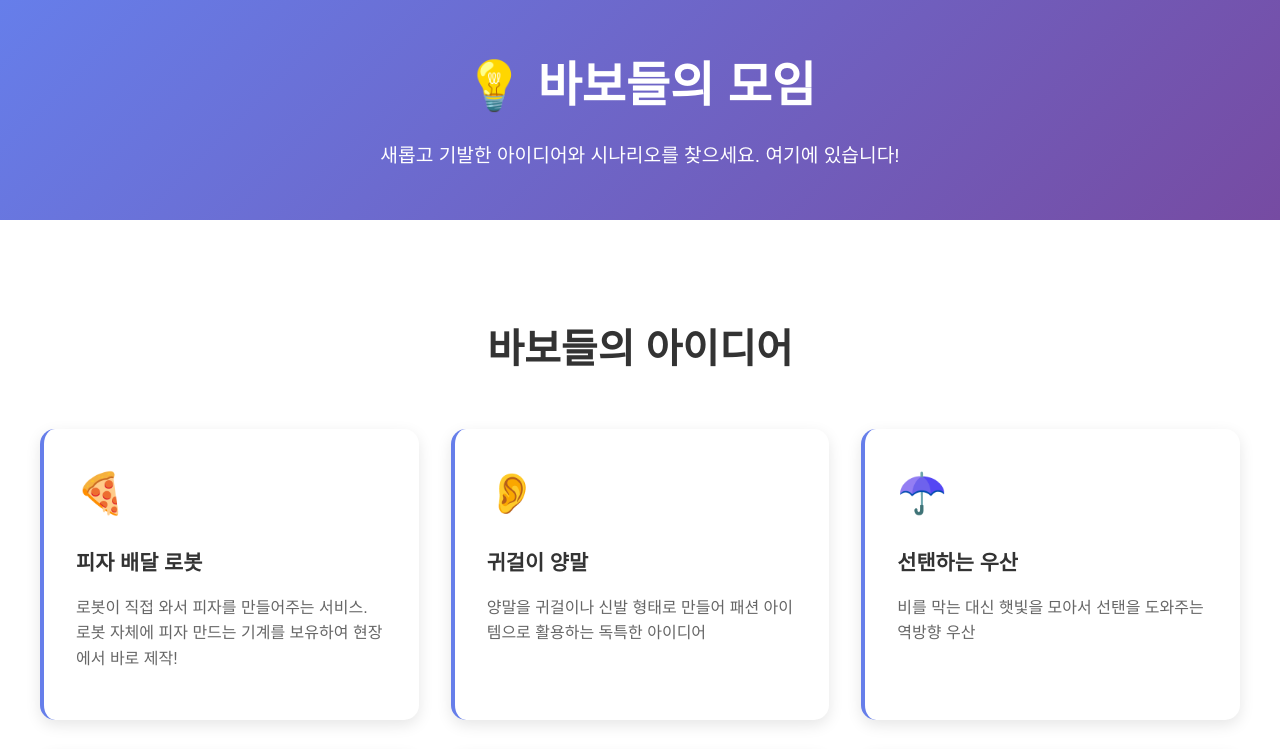
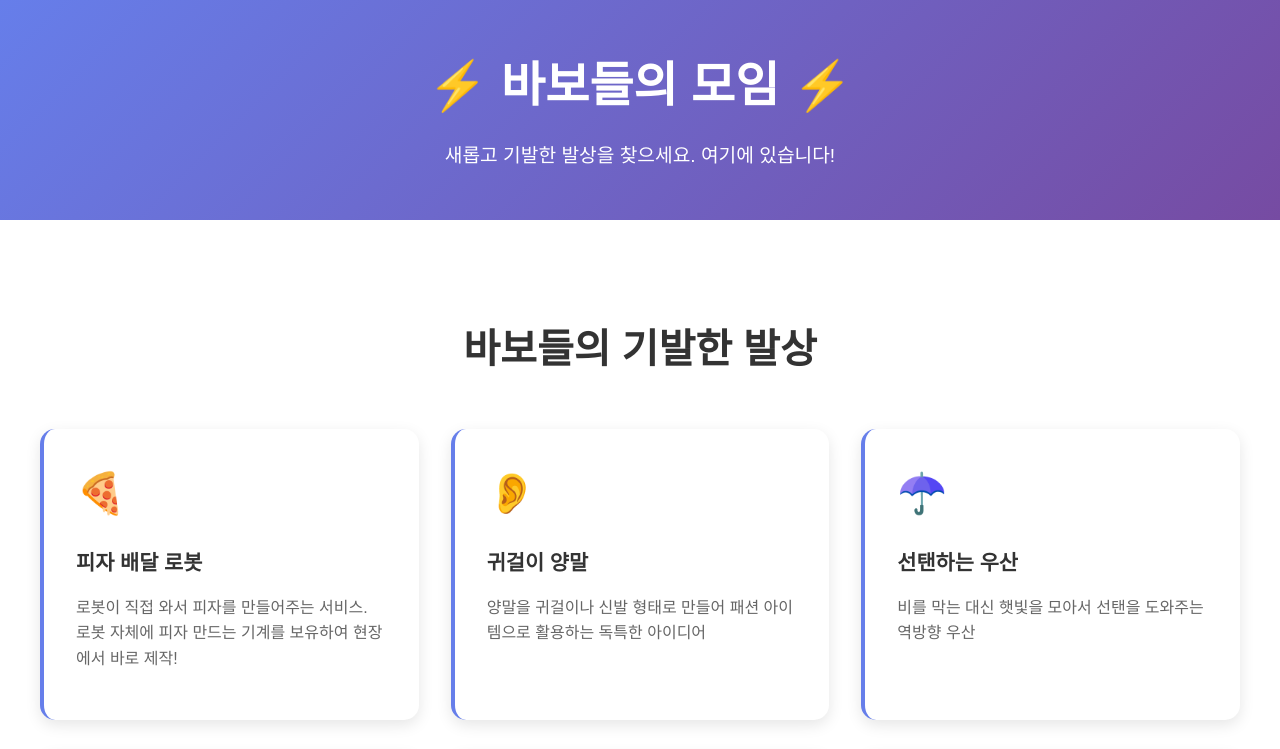
Before and after one commit to jumpbabo-tech/jumpbabo, a plain HTML site: page index.html in a window 1280 px wide. Shown: the top 749 px of the page. Drawn offline with Linux system fonts and the light colour scheme.

Commit message:
Add files via upload

```diff
--- a/index.html
+++ b/index.html
@@ -152,15 +152,15 @@
     <!-- 헤더 -->
     <header class="header">
         <div class="container">
-            <h1>💡 바보들의 모임</h1>
-            <p>새롭고 기발한 아이디어와 시나리오를 찾으세요. 여기에 있습니다!</p>
+            <h1>⚡ 바보들의 모임 ⚡</h1>
+            <p>새롭고 기발한 발상을 찾으세요. 여기에 있습니다!</p>
         </div>
     </header>
 
     <!-- 바보들의 아이디어 -->
     <section class="section">
         <div class="container">
-            <h2 class="section-title">바보들의 아이디어</h2>
+            <h2 class="section-title">바보들의 기발한 발상</h2>
 
             <div class="ideas-grid">
                 <div class="idea-card">
@@ -289,6 +289,7 @@
             <p>새로운 아이디어와 협업 문의를 기다립니다!</p>
             <div class="contact-info">
                 <div class="contact-item">📧 jumpbabo@gmail.com</div>
+                <div class="contact-item">📞 010-7596-1026</div>
                 <div class="contact-item">📞 02-2212-5757</div>
             </div>
         </div>
@@ -297,7 +298,7 @@
     <!-- 푸터 -->
     <footer class="footer">
         <div class="container">
-            <p>&copy; 2025 바보들의 모임. 모든 아이디어는 바보들의 순수한 상상력에서 나왔습니다.</p>
+            <p>&copy; 2025 바보들의 모임. 모든 기발한 발상은 바보들의 순수한 상상력에서 나왔습니다.</p>
         </div>
     </footer>
 </body>
```
